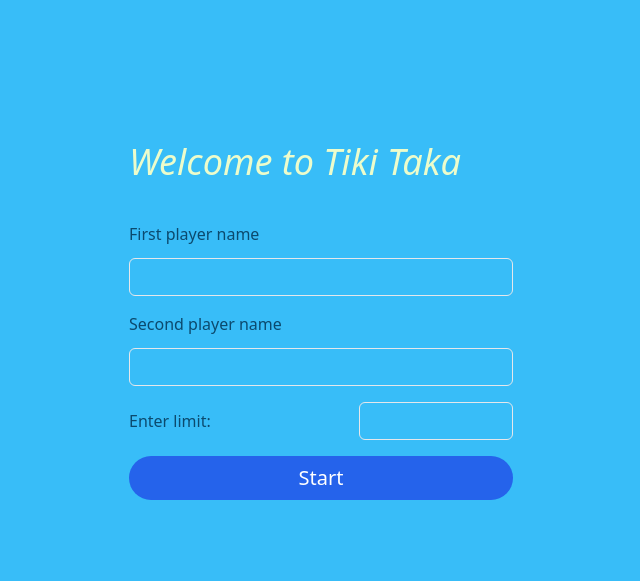
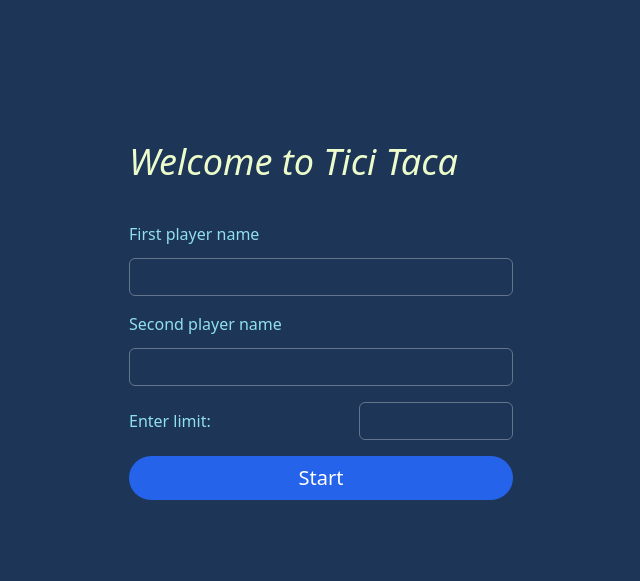
Before and after one commit to Iqboljon-Web-Developer-7/Typescript-2, a website: page index.html in a window 1280 px wide. Shown: the part 79-660 px from the top of the page, without its empty margins (319-959 px from the left). Drawn offline with Linux system fonts and the light colour scheme.

Commit message:
slight design change on registering page

```diff
--- a/index.html
+++ b/index.html
@@ -9,26 +9,26 @@
 </head>
 
 <body class="gradient">
-    <div class="greeting fixed flex-col gap-10 inset-0 bg-sky-400 z-10 flex items-center justify-center">
+    <div class="greeting fixed flex-col gap-10 inset-0 bg-[#1d3557] z-10 flex items-center justify-center">
         <div class="max-w-96">
-            <h1 class="text-4xl italic mb-10 text-lime-100">Welcome to Tiki Taka</h1>
+            <h1 class="text-4xl italic mb-10 text-lime-100">Welcome to Tici Taca</h1>
             <form class="grid gap-4 greeting__form">
                 <div class="form__item flex flex-col gap-3">
-                    <label for="p1" class="text-sky-900">First player name</label>
+                    <label for="p1" class="text-[#90e0ef]">First player name</label>
                     <input type="text" name="p1" id="p1"
-                        class="bg-transparent border p-1 ps-3 outline-none text-xl text-slate-200 focus:bg-slate-700 duration-300 rounded-md"
+                        class="bg-transparent border border-slate-500 p-1 ps-3 outline-none text-xl text-slate-200 focus:bg-slate-700 duration-300 rounded-md"
                         required>
                 </div>
                 <div class="form__item flex flex-col gap-3">
-                    <label for="p2" class="text-sky-900">Second player name</label>
+                    <label for="p2" class="text-[#90e0ef]">Second player name</label>
                     <input type="text" name="p2" id="p2"
-                        class="bg-transparent border p-1 ps-3 outline-none text-xl text-slate-200 focus:bg-slate-700 duration-300 rounded-md"
+                        class="bg-transparent border border-slate-500 p-1 ps-3 outline-none text-xl text-slate-200 focus:bg-slate-700 duration-300 rounded-md"
                         required>
                 </div>
                 <div class="form__item flex items-center justify-between gap-3">
-                    <label for="limit" class="text-sky-900">Enter limit:</label>
+                    <label for="limit" class="text-[#90e0ef]">Enter limit:</label>
                     <input type="number" name="limit" id="limit"
-                        class="bg-transparent w-2/5 border p-1 ps-3 outline-none text-xl text-slate-200 focus:bg-slate-700 duration-300 rounded-md"
+                        class="bg-transparent w-2/5 border border-slate-500 p-1 ps-3 outline-none text-xl text-slate-200 focus:bg-slate-700 duration-300 rounded-md"
                         required>
                 </div>
                 <button
@@ -39,7 +39,7 @@
     <main class="min-h-screen w-full flex items-center justify-center z-0">
         <div
             class="players__field max-w-3xl min-w-96 md:w-2/4 min-h-[40rem] mx-auto flex flex-col bg-[#00000022] backdrop-blur-sm border-2 border-slate-600 rounded-3xl shadow-md">
-            <h2 class="text-center text-sky-200 text-5xl py-8 border-b border-slate-700">Tiki Taka</h2>
+            <h2 class="text-center text-sky-200 text-5xl py-8 border-b border-slate-700">Tici Taca</h2>
             <div class="wrapper h-full flex flex-grow text-slate-100 overflow-hidden">
                 <div class="player pt-10 self-stretch w-2/4 border-r border-slate-700 text-center">
                     <h2 class="player__name text-3xl text-slate-100" id="player-1">Player 1</h2>
```
Also changed, not shown: src/css/output.css.
